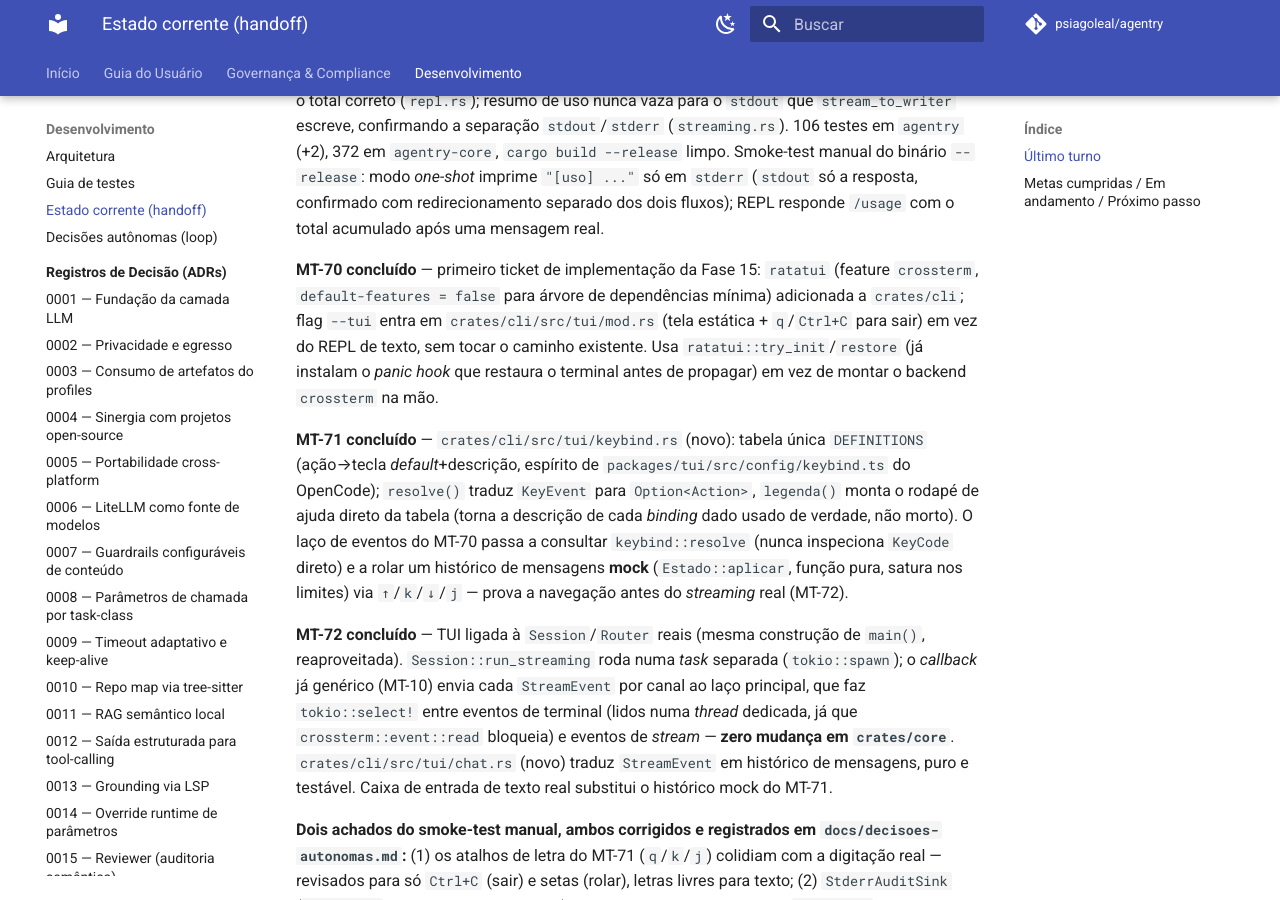
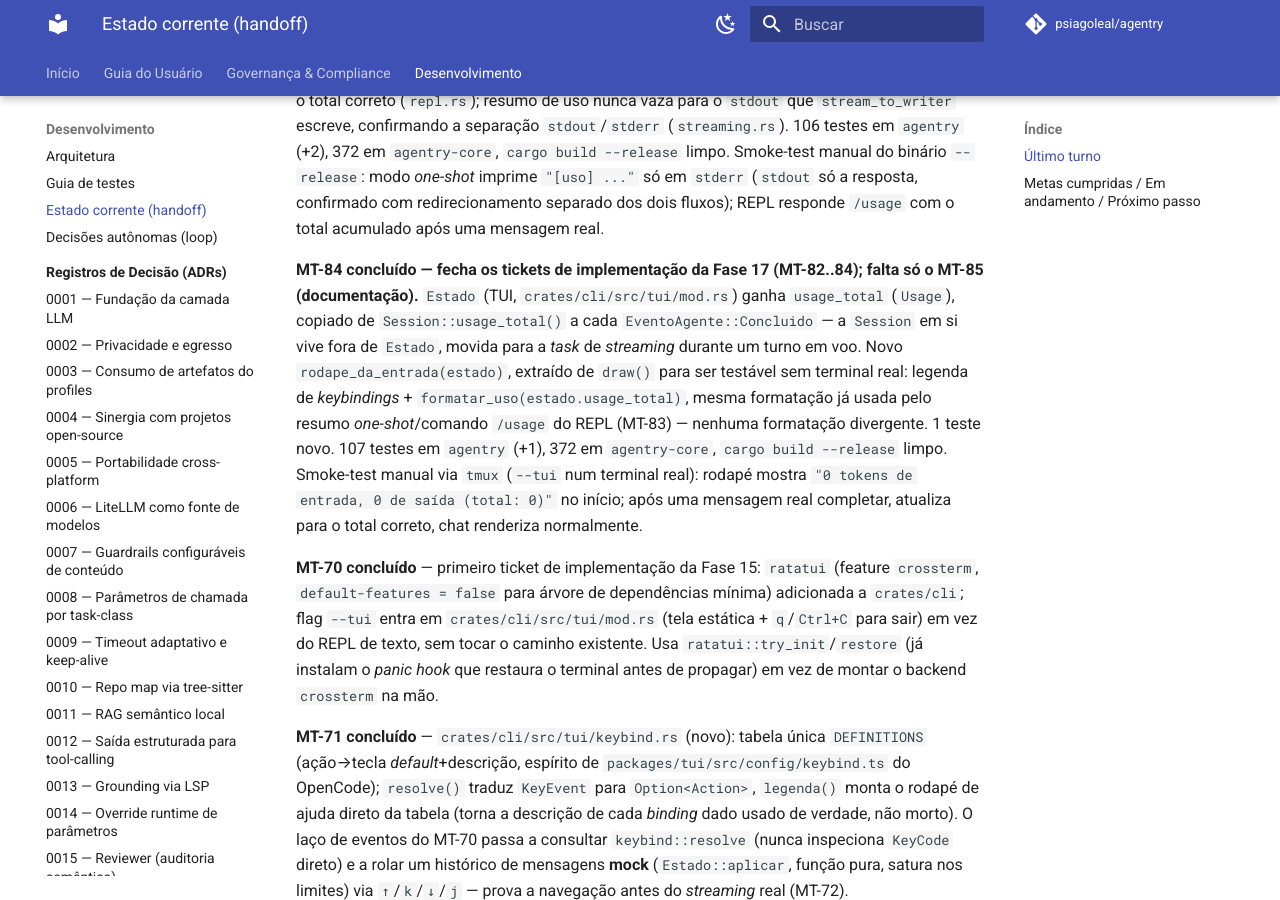
Before and after one commit to psiagoleal/agentry, an MkDocs documentation site: the page built from docs/CURRENT-STATE.md, in a window 1280 px wide and 900 px high, scrolled down 4814 px. Built offline with MkDocs 1.6.1 and Material for MkDocs 9.7.7, drawn with Linux system fonts in a browser that asks for light colours; comment, search, counter and statistics services are not loaded.

Commit message:
docs(handoff): marca MT-84 concluído; próximo passo é o MT-85 (fecha a Fase 17)
{agente: Claude Code; modelo: claude-sonnet-5}

```diff
--- a/docs/CURRENT-STATE.md
+++ b/docs/CURRENT-STATE.md
@@ -196,6 +196,18 @@
   `"[uso] ..."` só em `stderr` (`stdout` só a resposta, confirmado com redirecionamento
   separado dos dois fluxos); REPL responde `/usage` com o total acumulado após uma mensagem
   real.
+
+  **MT-84 concluído — fecha os tickets de implementação da Fase 17 (MT-82..84); falta só o
+  MT-85 (documentação).** `Estado` (TUI, `crates/cli/src/tui/mod.rs`) ganha `usage_total`
+  (`Usage`), copiado de `Session::usage_total()` a cada `EventoAgente::Concluido` — a
+  `Session` em si vive fora de `Estado`, movida para a *task* de *streaming* durante um turno
+  em voo. Novo `rodape_da_entrada(estado)`, extraído de `draw()` para ser testável sem
+  terminal real: legenda de *keybindings* + `formatar_uso(estado.usage_total)`, mesma
+  formatação já usada pelo resumo *one-shot*/comando `/usage` do REPL (MT-83) — nenhuma
+  formatação divergente. 1 teste novo. 107 testes em `agentry` (+1), 372 em `agentry-core`,
+  `cargo build --release` limpo. Smoke-test manual via `tmux` (`--tui` num terminal real):
+  rodapé mostra `"0 tokens de entrada, 0 de saída (total: 0)"` no início; após uma mensagem
+  real completar, atualiza para o total correto, chat renderiza normalmente.
 
   **MT-70 concluído** — primeiro ticket de implementação da Fase 15: `ratatui` (feature
   `crossterm`, `default-features = false` para árvore de dependências mínima) adicionada a
@@ -1405,17 +1417,28 @@
   em `agentry-core`, `cargo build --release` limpo. Smoke-test manual confirma a separação
   `stdout`/`stderr` no modo *one-shot* e `/usage` funcionando no REPL real.
 
+- [x] **MT-84** — `Estado` (TUI) ganha `usage_total` (`Usage`), copiado de
+  `Session::usage_total()` a cada `EventoAgente::Concluido`. Novo `rodape_da_entrada(estado)`
+  (legenda de *keybindings* + `formatar_uso`), extraído de `draw()` para ser testável sem
+  terminal real. 1 teste novo. 107 testes em `agentry` (+1), 372 em `agentry-core`, `cargo
+  build --release` limpo. Smoke-test manual via `tmux`: rodapé mostra uso zerado no início e
+  atualiza corretamente após uma mensagem real completar.
+
 **Em andamento:** nada pendente — árvore de trabalho limpa, tudo commitado. **Fase 16
 concluída inteira (MT-77..81)**; **Fase 17 preparada** (ADR-0029 `Proposed`,
-`docs/roadmap-v0.11.md`, MT-82..85); **MT-82/83 concluídos**.
-
-**Próximo passo:** **MT-84** (`docs/roadmap-v0.11.md`, `crates/cli/src/tui/mod.rs`) —
-exposição do uso de tokens no rodapé da TUI (mesmo lugar da legenda de *keybindings*,
-`keybind::legenda()`), atualizado a cada turno concluído. Terceiro ticket de implementação da
-Fase 17. Outros itens em aberto, sem ticket: deploy do site MkDocs (GitHub Pages) — decisão
-explícita do usuário de não fazer ainda; CI multi-SO ainda não observado verde (falta um push
-que dispare a matriz); backlog independente do `ai-coding-agent-profiles` (ADRs 0001-0005 —
-RTK/OKF pendentes de reanálise de maturidade,
+`docs/roadmap-v0.11.md`, MT-82..85); **MT-82/83/84 concluídos** — falta só o MT-85
+(documentação) para fechar a Fase 17 inteira.
+
+**Próximo passo:** **MT-85** (`docs/roadmap-v0.11.md`, `docs/usuario/uso.md`,
+`docs/adr/0029-uso-de-tokens-visivel-na-sessao.md`, `docs/adr/README.md`,
+`docs/roadmap-longo-prazo.md`) — documentação: `docs/usuario/uso.md` ganha uma nota sobre o
+comando `/usage`, o resumo do modo *one-shot* e o rodapé da TUI; ADR-0029 promovida de
+`Proposed` para `Accepted`; `docs/adr/README.md`/`docs/roadmap-longo-prazo.md` atualizados —
+Fase 17 marcada concluída. Último ticket da Fase 17 — fecha a fase inteira. Outros itens em
+aberto, sem ticket: deploy do site MkDocs (GitHub Pages) — decisão explícita do usuário de não
+fazer ainda; CI multi-SO ainda não observado verde (falta um push que dispare a matriz);
+backlog independente do `ai-coding-agent-profiles` (ADRs 0001-0005 — RTK/OKF pendentes de
+reanálise de maturidade,
 perfis base+overlay/skills executáveis/config de serviços pendentes de validação de
 implementação).
 
--- a/docs/roadmap-v0.11.md
+++ b/docs/roadmap-v0.11.md
@@ -49,7 +49,7 @@ expor.
 - **Fora de escopo:** exposição na TUI (MT-84).
 - **Depende de:** MT-82.
 
-### MT-84: Exposição na TUI (rodapé)
+### MT-84: Exposição na TUI (rodapé) ✅ concluído (4cd7f5e)
 - **Objetivo:** modo TUI (`--tui`, `crates/cli/src/tui/mod.rs`) mostra o uso total acumulado
   na barra de rodapé já existente (mesmo lugar da legenda de *keybindings*,
   `keybind::legenda()`), atualizado a cada turno concluído — sem modal novo, sem tecla nova.
```
Also changed, not shown: other parts of docs/CURRENT-STATE.md (+1 -1 lines).
